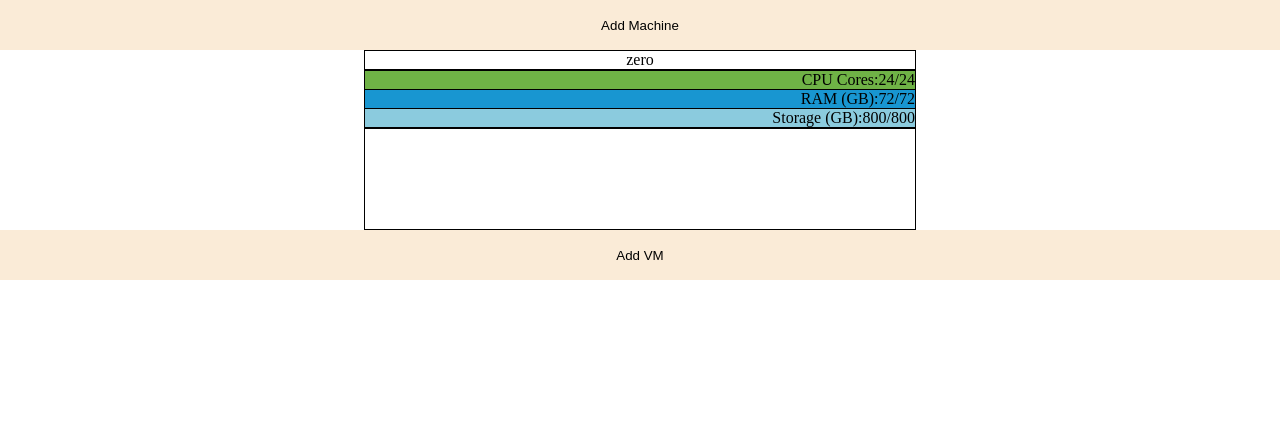
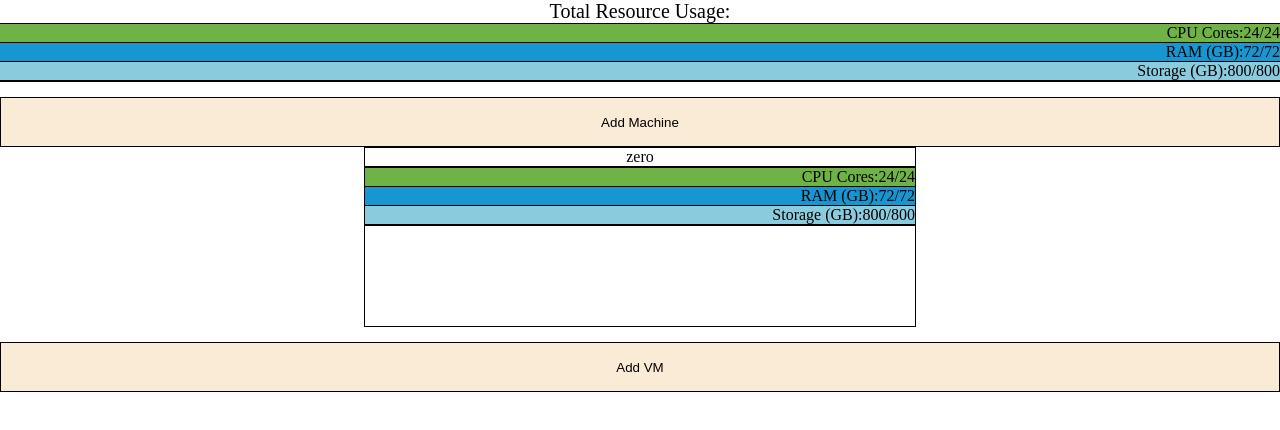
Before and after one commit to avelizmu/vm-plan, a React (Create React App) app: page / in a window 1280 px wide. Shown: the top 430 px of the page. Built offline with nearby package versions, Linux system fonts and the light colour scheme.

Commit message:
Add overall usage bars at the top

```diff
--- a/src/components/Plan/Plan.module.css
+++ b/src/components/Plan/Plan.module.css
@@ -18,4 +18,12 @@
     height: 50px;
     background: antiquewhite;
     border: none;
+    border: 1px solid black;
+    margin-top: 15px;
 }
+
+.totalUsageLabel {
+    width: 100%;
+    text-align: center;
+    font-size: 15pt;
+}
--- a/src/components/Plan/Plan.tsx
+++ b/src/components/Plan/Plan.tsx
@@ -2,6 +2,7 @@ import Machine from "../Machine/Machine";
 import VirtualMachine from "../VirtualMachine/VirtualMachine";
 import {useState} from "react";
 import styles from './Plan.module.css';
+import StatsBars from "../StatsBars/StatsBars";
 
 export type VMType = {
     name: string,
@@ -28,7 +29,19 @@ export default function Plan() {
         maxStorage: 800
     }]);
 
+    const maxCpu = machines.reduce((acc, curr) => acc + curr.maxCpu, 0)
+    const maxMemory = machines.reduce((acc, curr) => acc + curr.maxMemory, 0)
+    const maxStorage = machines.reduce((acc, curr) => acc + curr.maxStorage, 0)
+
+    const currentCpu = maxCpu - VMs.filter(vm => !!vm.machine).reduce((acc, curr) => acc + curr.cpu, 0)
+    const currentMemory = maxMemory - VMs.filter(vm => !!vm.machine).reduce((acc, curr) => acc + curr.memory, 0)
+    const currentStorage = maxStorage - VMs.filter(vm => !!vm.machine).reduce((acc, curr) => acc + curr.storage, 0)
+
     return <div>
+        <div className={styles.totalUsageLabel}>
+            Total Resource Usage:
+        </div>
+        <StatsBars currentCPU={currentCpu} maxCPU={maxCpu} currentMemory={currentMemory} maxMemory={maxMemory} currentStorage={currentStorage} maxStorage={maxStorage}/>
         <button className={styles.addButton} onClick={() => {
             const name = prompt('Name of machine:');
             if(!name)
```
